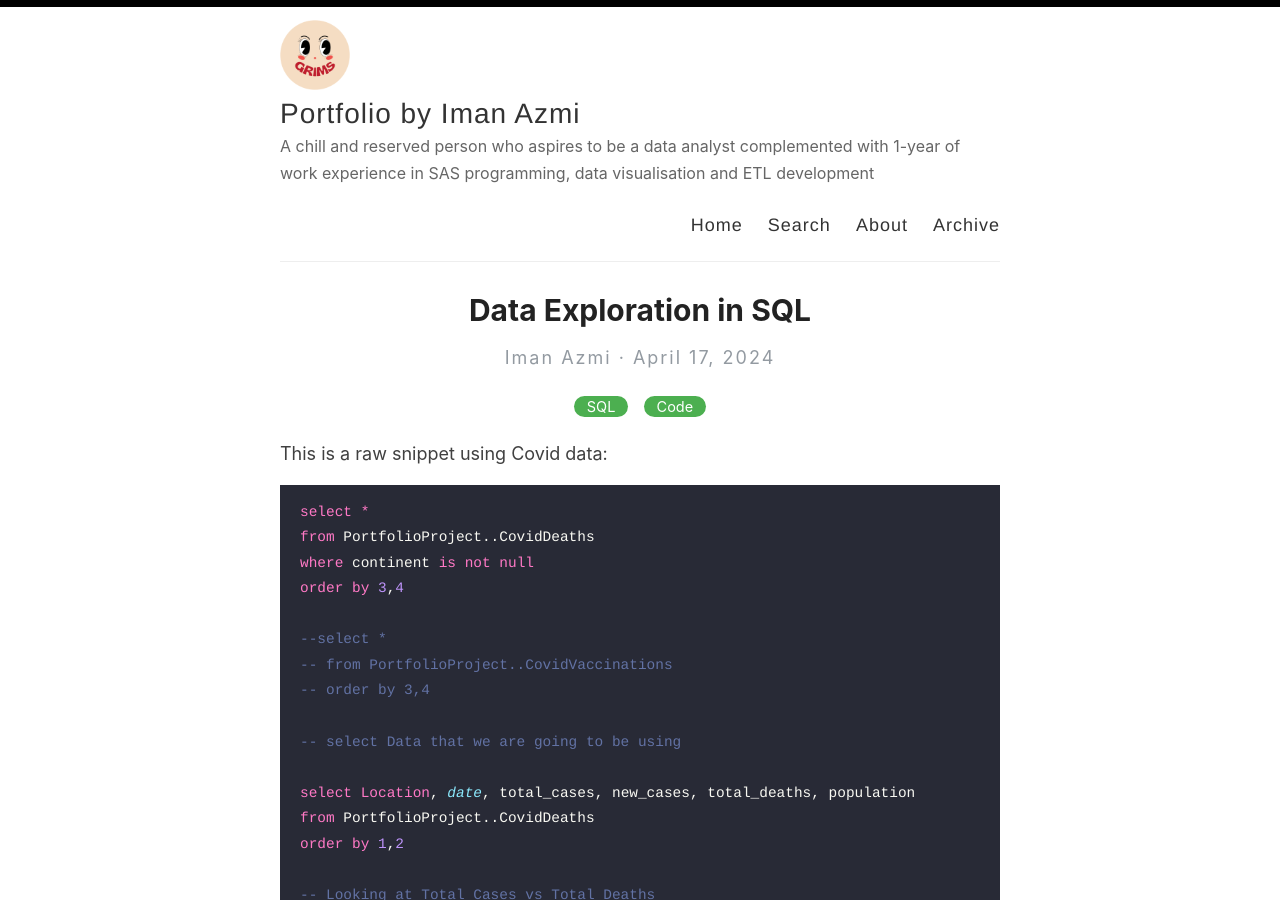
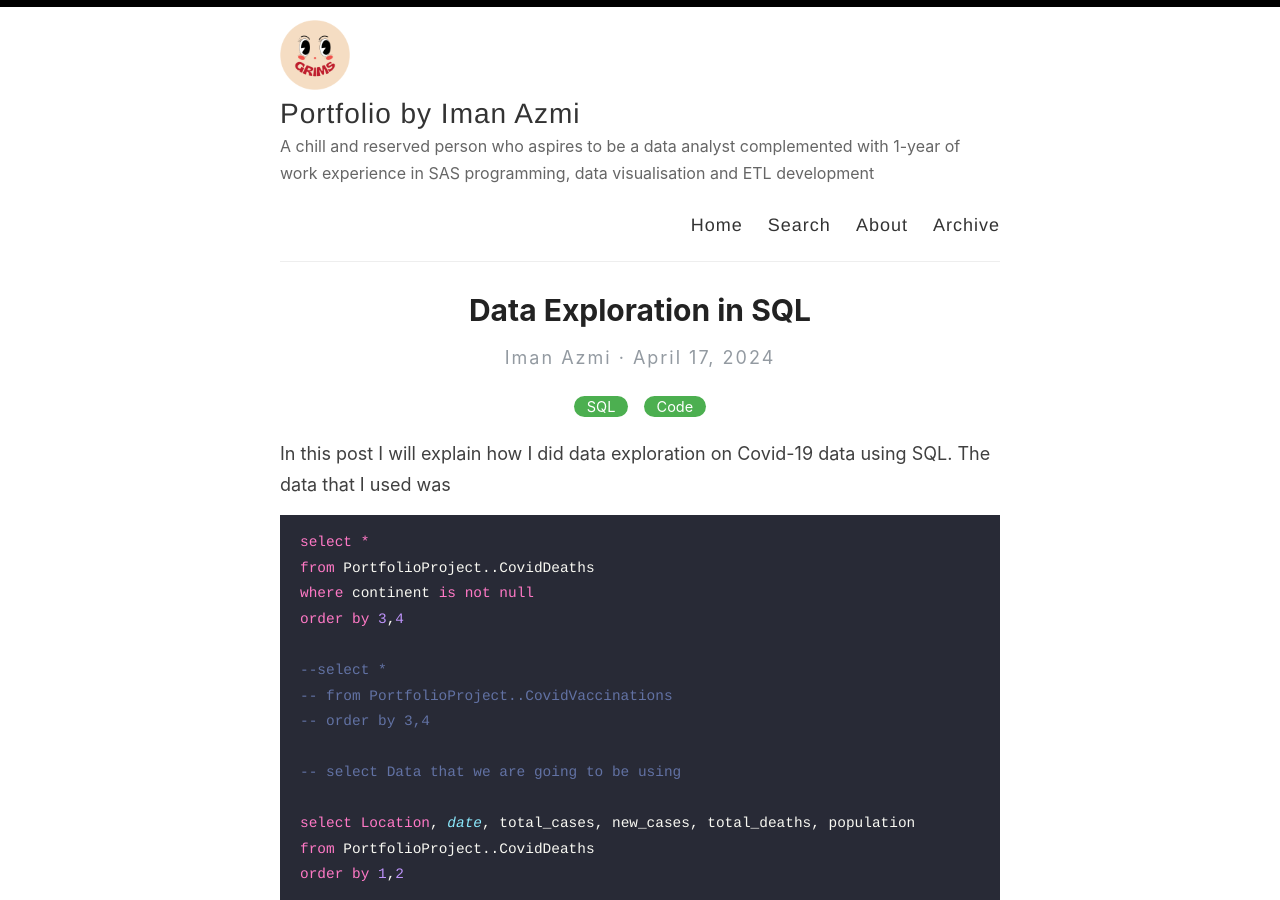
Before and after one commit to imanazmi/squidge, a Jekyll site: the page built from _posts/2024-04-17-dataexploration-sql.md, in a window 1280 px wide and 900 px high. Built offline with Jekyll 4.4.1, drawn with Linux system fonts in a browser that asks for light colours.

Commit message:
Update 2024-04-17-dataexploration-sql.md

````diff
--- a/_posts/2024-04-17-dataexploration-sql.md
+++ b/_posts/2024-04-17-dataexploration-sql.md
@@ -4,7 +4,8 @@ title:  Data Exploration in SQL
 categories: [SQL,Code]
 ---
 
-This is a raw snippet using Covid data:
+In this post I will explain how I did data exploration on Covid-19 data using SQL.
+The data that I used was
 
 ```sql
 select *
````
